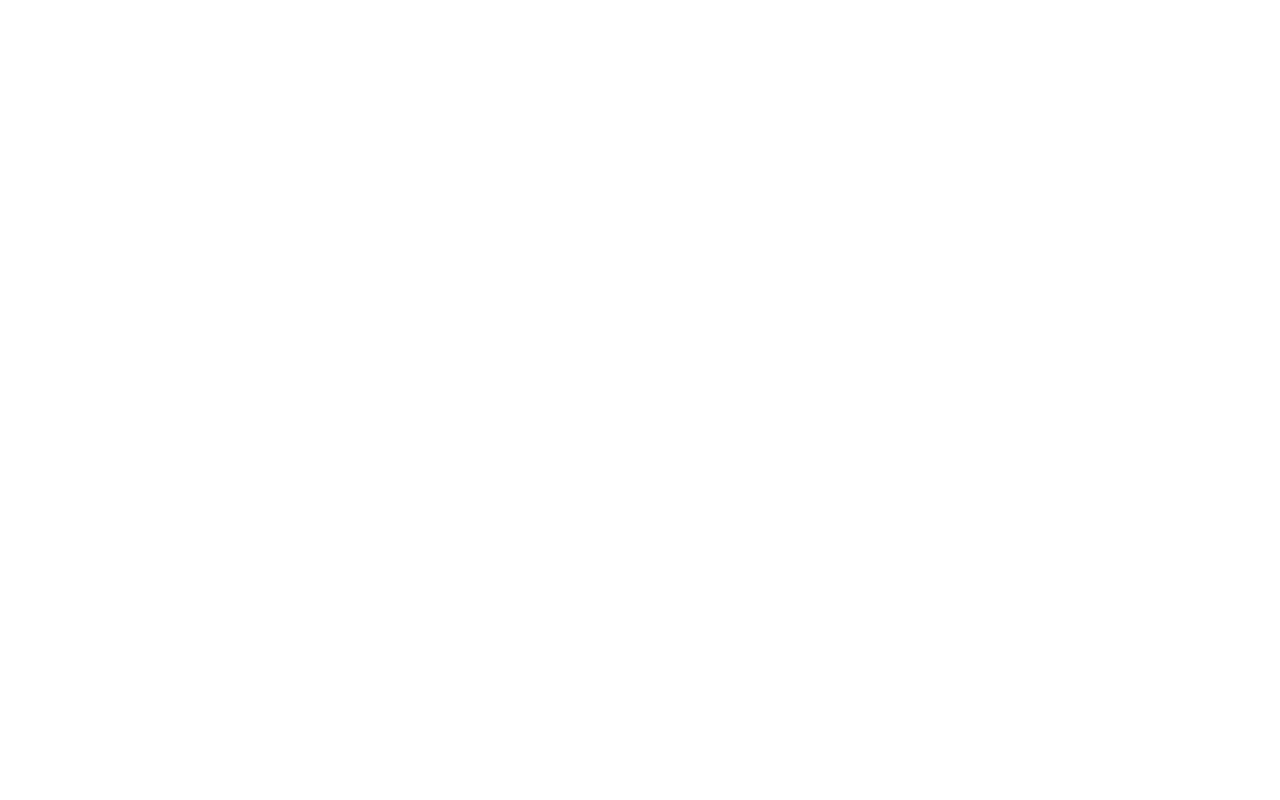
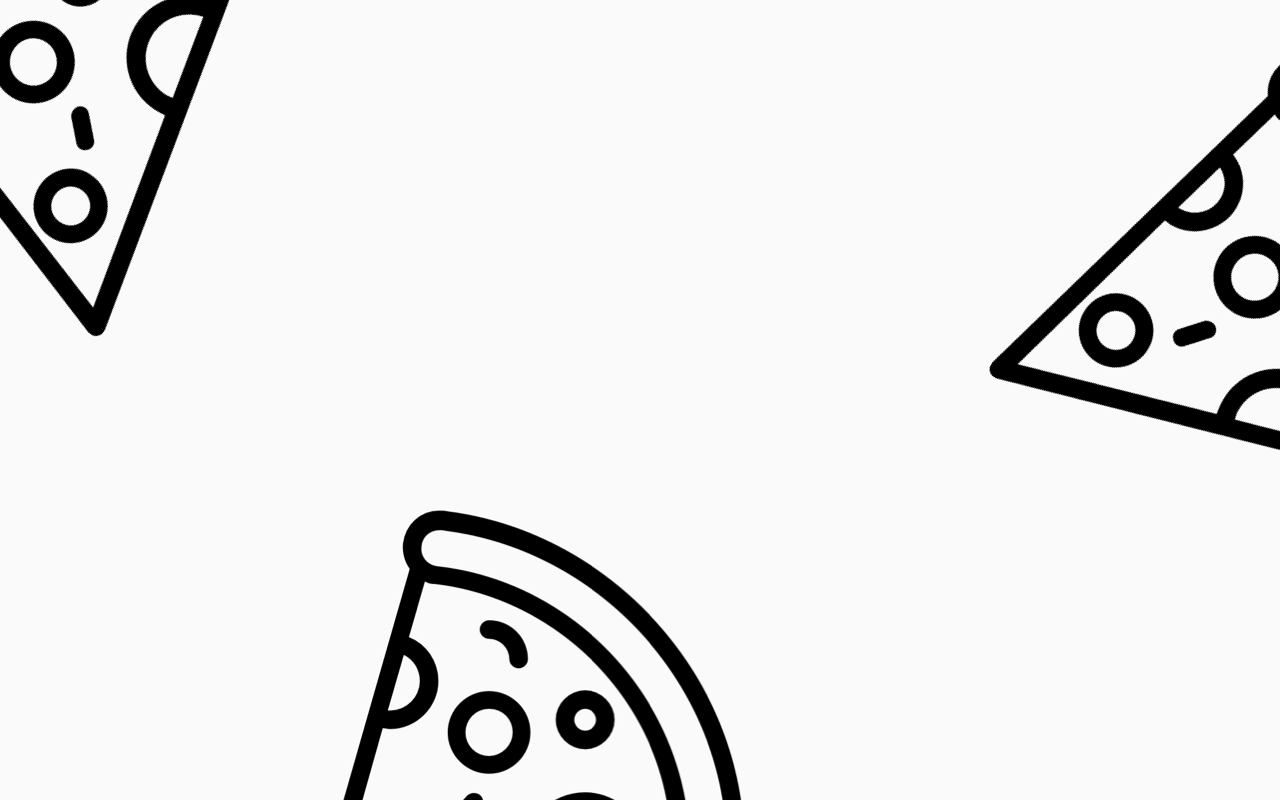
Before and after one commit to rahatmaini/rahatmaini.github.io, a plain HTML site: page Test.html in a window 1280 px wide. Drawn offline with Linux system fonts and the light colour scheme.

Commit message:
Update Test.html

```diff
--- a/Test.html
+++ b/Test.html
@@ -1,2 +1,2 @@
-<html style="background:url('bg.jpg')">
+<html style="background:url('4AF08F2B-98A3-494D-9D68-560580DC1794.png')">
 </html>
```
